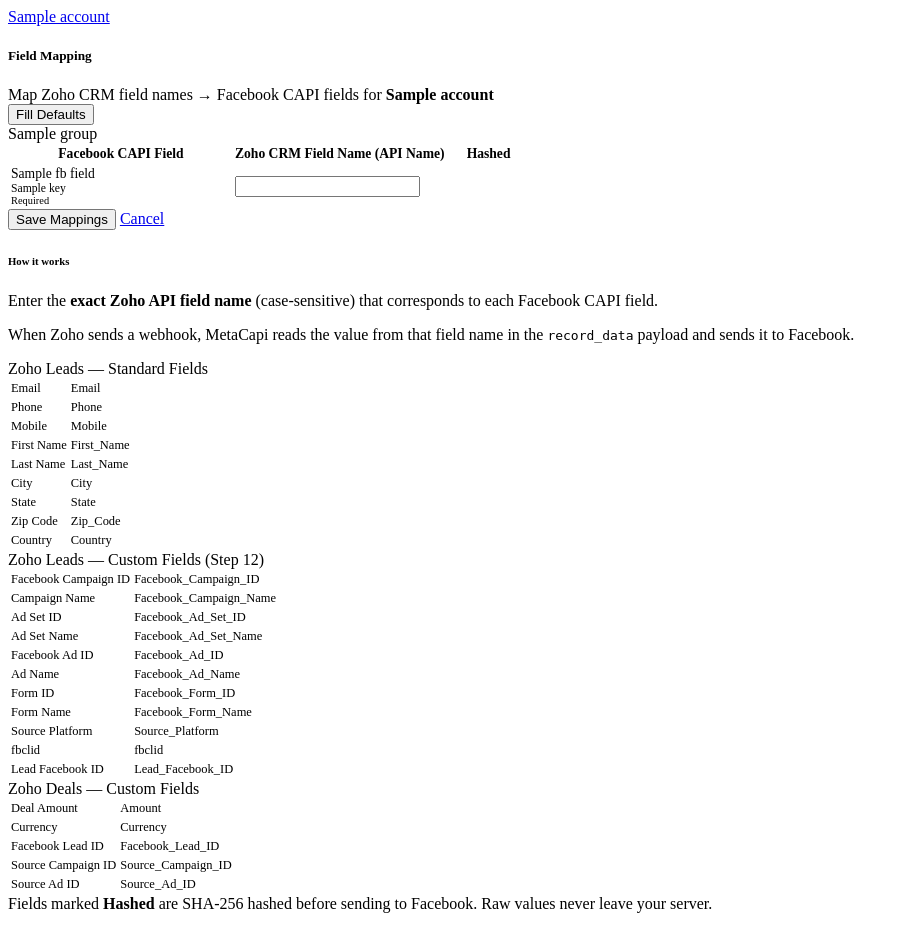
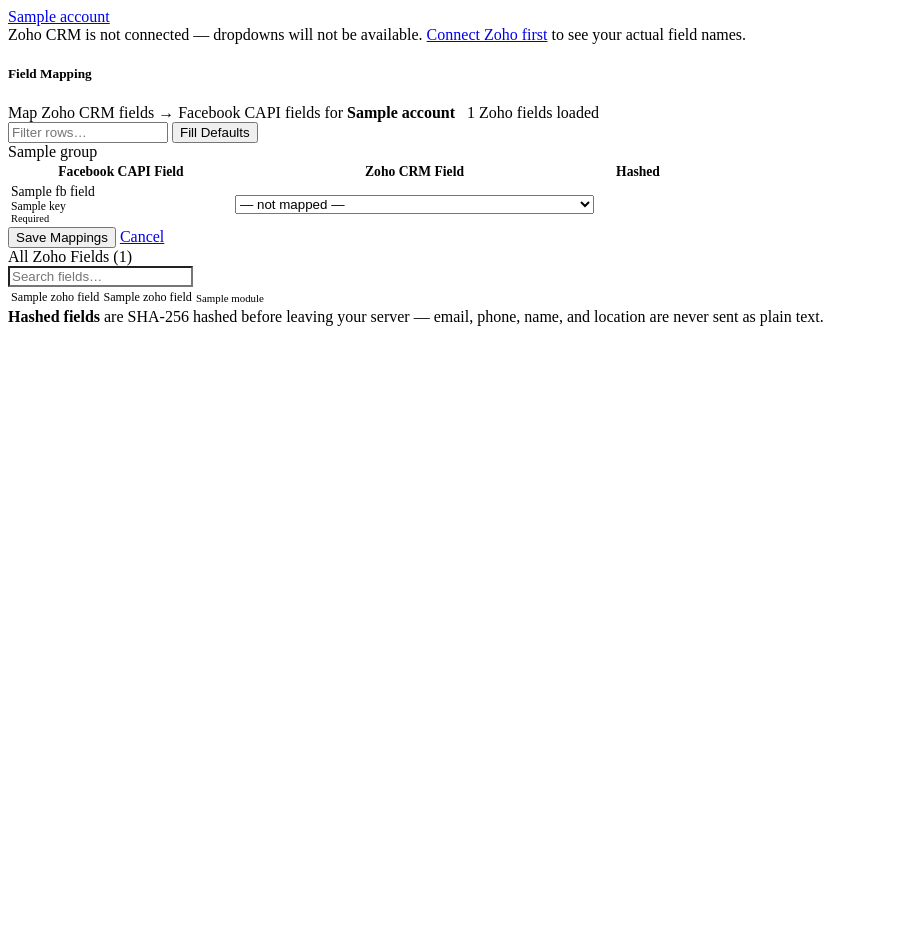
Before and after one commit to ganeshbpatil/MetaCapi, a Node project: template src/admin/views/field-mapping.ejs in a window 1280 px wide. Shown: the whole page, without its empty margins (0-909 px from the left). After the commit the page ends 326 px from the top, so only its background shows below. Run offline with Node 20 templates, Linux system fonts and the light colour scheme; the template is opened without the code that fills it: most values are stand-ins (such as "Sample title", 1, 10 or a date in 2020); some libraries are stand-ins or nearby versions.

Commit message:
feat: replace free-text Zoho field inputs with dynamic dropdowns
- New zoho-fields.js service fetches actual field list from Zoho CRM API
  for both Leads and Deals modules using the connected OAuth token
- Field mapping page now shows a <select> dropdown populated with real
  Zoho field names (label + api_name + module) — eliminates typo errors
- Right panel shows searchable list of all fetched Zoho fields
- Falls back to free-text input if Zoho is not connected
- Fill Defaults button works with both select and input fallback
- Row filter search to quickly find CAPI fields in long list

Co-Authored-By: Claude Sonnet 4.6 <noreply@anthropic.com>
Claude-Session: https://claude.ai/code/session_01YCsTqXMJma64s495PFM5rK

```diff
--- a/src/admin/views/field-mapping.ejs
+++ b/src/admin/views/field-mapping.ejs
@@ -19,40 +19,59 @@
   </div>
 <% } %>
 
+<% if (!zohoConnected) { %>
+  <div class="alert alert-warning mb-3">
+    <i class="bi bi-exclamation-triangle me-1"></i>
+    Zoho CRM is not connected — dropdowns will not be available.
+    <a href="/admin/accounts/<%= account.id %>" class="alert-link">Connect Zoho first</a> to see your actual field names.
+  </div>
+<% } else if (zohoFields.length === 0) { %>
+  <div class="alert alert-warning mb-3">
+    <i class="bi bi-exclamation-triangle me-1"></i>
+    Could not fetch Zoho fields — check your connection. Using free-text input as fallback.
+  </div>
+<% } %>
+
 <div class="d-flex align-items-center justify-content-between mb-3 flex-wrap gap-2">
   <div>
     <h5 class="fw-bold mb-1"><i class="bi bi-diagram-3 me-2"></i>Field Mapping</h5>
-    <div class="text-muted small">Map Zoho CRM field names → Facebook CAPI fields for <strong><%= account.name %></strong></div>
+    <div class="text-muted small">
+      Map Zoho CRM fields → Facebook CAPI fields for <strong><%= account.name %></strong>
+      <% if (zohoFields.length > 0) { %>
+        &nbsp;<span class="badge bg-success-subtle text-success border border-success-subtle">
+          <i class="bi bi-check-circle me-1"></i><%= zohoFields.length %> Zoho fields loaded
+        </span>
+      <% } %>
     </div>
+  </div>
+  <div class="d-flex gap-2">
+    <input type="text" id="searchFields" class="form-control form-control-sm" placeholder="Filter rows…" style="width:160px">
     <button class="btn btn-sm btn-outline-secondary" id="fillDefaultsBtn" type="button">
       <i class="bi bi-magic me-1"></i>Fill Defaults
     </button>
+  </div>
 </div>
 
 <form method="POST" action="/admin/accounts/<%= account.id %>/field-mapping/save">
 <div class="row g-4">
 
-  <!-- Left: mapping table -->
   <div class="col-lg-8">
 
     <%
     const groups = [...new Set(fbFields.map(f => f.group))];
+    const groupIcons = {
+      'User Identity':       'bi-person-fill text-primary',
+      'Facebook Attribution':'bi-meta text-primary',
+      'Campaign & Ad':       'bi-megaphone-fill text-warning',
+      'Deal / Revenue':      'bi-currency-dollar text-success',
+    };
     groups.forEach(group => {
       const fields = fbFields.filter(f => f.group === group);
     %>
-    <div class="card mb-3">
+    <div class="card mb-3 field-group">
       <div class="card-header py-2 bg-light">
         <span class="fw-semibold small">
-          <% if (group === 'User Identity') { %>
-            <i class="bi bi-person-fill me-1 text-primary"></i>
-          <% } else if (group === 'Facebook Attribution') { %>
-            <i class="bi bi-meta me-1 text-primary"></i>
-          <% } else if (group === 'Campaign & Ad') { %>
-            <i class="bi bi-megaphone-fill me-1 text-warning"></i>
-          <% } else { %>
-            <i class="bi bi-currency-dollar me-1 text-success"></i>
-          <% } %>
-          <%= group %>
+          <i class="bi <%= groupIcons[group] || 'bi-circle' %> me-1"></i><%= group %>
         </span>
       </div>
       <div class="table-responsive">
@@ -60,13 +79,13 @@
           <thead class="table-light">
             <tr>
               <th style="width:220px">Facebook CAPI Field</th>
-              <th>Zoho CRM Field Name (API Name)</th>
+              <th>Zoho CRM Field</th>
               <th style="width:80px" class="text-center">Hashed</th>
             </tr>
           </thead>
           <tbody>
             <% fields.forEach(field => { %>
-            <tr>
+            <tr class="mapping-row" data-label="<%= field.label.toLowerCase() %> <%= field.key.toLowerCase() %>">
               <td>
                 <div class="fw-semibold"><%= field.label %></div>
                 <div class="font-monospace text-muted" style="font-size:.73rem"><%= field.key %></div>
@@ -75,18 +94,37 @@
                 <% } %>
               </td>
               <td>
+                <% if (zohoFields.length > 0) { %>
+                  <select
+                    name="mapping[<%= field.key %>]"
+                    class="form-select form-select-sm token-field field-mapping-select"
+                    data-default="<%= defaultZohoNames[field.key] || '' %>"
+                  >
+                    <option value="">— not mapped —</option>
+                    <% zohoFields.forEach(zf => { %>
+                      <option
+                        value="<%= zf.api_name %>"
+                        <%= (mappings[field.key] === zf.api_name) ? 'selected' : '' %>
+                        data-module="<%= zf.module %>"
+                      >
+                        <%= zf.label %> &nbsp;·&nbsp; <% /* api name shown in option */ %><%= zf.api_name %> (<%= zf.module %>)
+                      </option>
+                    <% }); %>
+                  </select>
+                <% } else { %>
                   <input
                     type="text"
                     name="mapping[<%= field.key %>]"
                     class="form-control form-control-sm token-field field-mapping-input"
                     value="<%= mappings[field.key] || '' %>"
-                  placeholder="<%= defaultZohoNames[field.key] || '' %>"
+                    placeholder="<%= defaultZohoNames[field.key] || 'Zoho API field name' %>"
                     data-default="<%= defaultZohoNames[field.key] || '' %>"
                   >
+                <% } %>
               </td>
               <td class="text-center">
                 <% if (field.hash) { %>
-                  <span class="badge bg-primary-subtle text-primary" title="SHA-256 hashed before sending">
+                  <span class="badge bg-primary-subtle text-primary" title="SHA-256 hashed before sending to Facebook">
                     <i class="bi bi-shield-lock-fill"></i>
                   </span>
                 <% } else { %>
@@ -113,71 +151,53 @@
   <!-- Right: reference -->
   <div class="col-lg-4">
 
-    <div class="card bg-light border-0 mb-3">
-      <div class="card-body">
-        <h6 class="fw-bold mb-2"><i class="bi bi-info-circle me-1"></i>How it works</h6>
-        <p class="small text-muted mb-2">
-          Enter the <strong>exact Zoho API field name</strong> (case-sensitive) that
-          corresponds to each Facebook CAPI field.
-        </p>
-        <p class="small text-muted mb-0">
-          When Zoho sends a webhook, MetaCapi reads the value from that field name
-          in the <code>record_data</code> payload and sends it to Facebook.
-        </p>
+    <% if (zohoFields.length > 0) { %>
+    <div class="card mb-3">
+      <div class="card-header py-2 bg-light">
+        <span class="fw-semibold small"><i class="bi bi-list-ul me-1"></i>All Zoho Fields (<%= zohoFields.length %>)</span>
       </div>
-    </div>
-
-    <div class="card border-0 mb-3">
       <div class="card-body p-0">
-        <div class="section-header px-3 pt-3">Zoho Leads — Standard Fields</div>
-        <table class="table table-sm table-borderless table-hover mb-0" style="font-size:.78rem">
-          <tbody>
-            <tr><td class="text-muted ps-3">Email</td><td class="font-monospace pe-3">Email</td></tr>
-            <tr><td class="text-muted ps-3">Phone</td><td class="font-monospace pe-3">Phone</td></tr>
-            <tr><td class="text-muted ps-3">Mobile</td><td class="font-monospace pe-3">Mobile</td></tr>
-            <tr><td class="text-muted ps-3">First Name</td><td class="font-monospace pe-3">First_Name</td></tr>
-            <tr><td class="text-muted ps-3">Last Name</td><td class="font-monospace pe-3">Last_Name</td></tr>
-            <tr><td class="text-muted ps-3">City</td><td class="font-monospace pe-3">City</td></tr>
-            <tr><td class="text-muted ps-3">State</td><td class="font-monospace pe-3">State</td></tr>
-            <tr><td class="text-muted ps-3">Zip Code</td><td class="font-monospace pe-3">Zip_Code</td></tr>
-            <tr><td class="text-muted ps-3">Country</td><td class="font-monospace pe-3">Country</td></tr>
-          </tbody>
-        </table>
-
-        <div class="section-header px-3 pt-2">Zoho Leads — Custom Fields (Step 12)</div>
-        <table class="table table-sm table-borderless table-hover mb-0" style="font-size:.78rem">
-          <tbody>
-            <tr><td class="text-muted ps-3">Facebook Campaign ID</td><td class="font-monospace pe-3">Facebook_Campaign_ID</td></tr>
-            <tr><td class="text-muted ps-3">Campaign Name</td><td class="font-monospace pe-3">Facebook_Campaign_Name</td></tr>
-            <tr><td class="text-muted ps-3">Ad Set ID</td><td class="font-monospace pe-3">Facebook_Ad_Set_ID</td></tr>
-            <tr><td class="text-muted ps-3">Ad Set Name</td><td class="font-monospace pe-3">Facebook_Ad_Set_Name</td></tr>
-            <tr><td class="text-muted ps-3">Facebook Ad ID</td><td class="font-monospace pe-3">Facebook_Ad_ID</td></tr>
-            <tr><td class="text-muted ps-3">Ad Name</td><td class="font-monospace pe-3">Facebook_Ad_Name</td></tr>
-            <tr><td class="text-muted ps-3">Form ID</td><td class="font-monospace pe-3">Facebook_Form_ID</td></tr>
-            <tr><td class="text-muted ps-3">Form Name</td><td class="font-monospace pe-3">Facebook_Form_Name</td></tr>
-            <tr><td class="text-muted ps-3">Source Platform</td><td class="font-monospace pe-3">Source_Platform</td></tr>
-            <tr><td class="text-muted ps-3">fbclid</td><td class="font-monospace pe-3">fbclid</td></tr>
-            <tr><td class="text-muted ps-3">Lead Facebook ID</td><td class="font-monospace pe-3">Lead_Facebook_ID</td></tr>
-          </tbody>
-        </table>
-
-        <div class="section-header px-3 pt-2">Zoho Deals — Custom Fields</div>
-        <table class="table table-sm table-borderless table-hover mb-0" style="font-size:.78rem">
-          <tbody>
-            <tr><td class="text-muted ps-3">Deal Amount</td><td class="font-monospace pe-3">Amount</td></tr>
-            <tr><td class="text-muted ps-3">Currency</td><td class="font-monospace pe-3">Currency</td></tr>
-            <tr><td class="text-muted ps-3">Facebook Lead ID</td><td class="font-monospace pe-3">Facebook_Lead_ID</td></tr>
-            <tr><td class="text-muted ps-3">Source Campaign ID</td><td class="font-monospace pe-3">Source_Campaign_ID</td></tr>
-            <tr><td class="text-muted ps-3">Source Ad ID</td><td class="font-monospace pe-3">Source_Ad_ID</td></tr>
+        <input type="text" id="zohoFieldSearch" class="form-control form-control-sm border-0 border-bottom rounded-0"
+          placeholder="Search fields…" style="border-radius:0!important">
+        <div style="max-height:320px;overflow-y:auto">
+          <table class="table table-sm table-hover mb-0" style="font-size:.76rem">
+            <tbody id="zohoFieldList">
+              <% zohoFields.forEach(zf => { %>
+              <tr class="zoho-field-row" data-name="<%= zf.api_name.toLowerCase() %> <%= zf.label.toLowerCase() %>">
+                <td class="ps-3 text-muted"><%= zf.label %></td>
+                <td class="font-monospace pe-2"><%= zf.api_name %></td>
+                <td class="pe-2 text-muted" style="font-size:.68rem"><%= zf.module %></td>
+              </tr>
+              <% }); %>
             </tbody>
           </table>
         </div>
       </div>
+    </div>
+    <% } else { %>
+    <div class="card bg-light border-0 mb-3">
+      <div class="card-body">
+        <h6 class="fw-bold mb-2"><i class="bi bi-info-circle me-1"></i>Common Zoho Field API Names</h6>
+        <table class="table table-sm table-borderless mb-0" style="font-size:.78rem">
+          <tbody>
+            <tr><td class="text-muted">Email</td><td class="font-monospace">Email</td></tr>
+            <tr><td class="text-muted">Mobile</td><td class="font-monospace">Mobile</td></tr>
+            <tr><td class="text-muted">First Name</td><td class="font-monospace">First_Name</td></tr>
+            <tr><td class="text-muted">Last Name</td><td class="font-monospace">Last_Name</td></tr>
+            <tr><td class="text-muted">City</td><td class="font-monospace">City</td></tr>
+            <tr><td class="text-muted">State</td><td class="font-monospace">State</td></tr>
+            <tr><td class="text-muted">Campaign ID</td><td class="font-monospace">Facebook_Campaign_ID</td></tr>
+            <tr><td class="text-muted">Ad ID</td><td class="font-monospace">Facebook_Ad_ID</td></tr>
+            <tr><td class="text-muted">Deal Amount</td><td class="font-monospace">Amount</td></tr>
+          </tbody>
+        </table>
+      </div>
+    </div>
+    <% } %>
 
     <div class="alert alert-info small mb-0">
       <i class="bi bi-shield-lock-fill me-1"></i>
-      Fields marked <strong>Hashed</strong> are SHA-256 hashed before sending to Facebook.
-      Raw values never leave your server.
+      <strong>Hashed fields</strong> are SHA-256 hashed before leaving your server — email, phone, name, and location are never sent as plain text.
     </div>
 
   </div>
@@ -186,11 +206,37 @@
 </form>
 
 <script>
+// Fill Defaults button
 document.getElementById('fillDefaultsBtn').addEventListener('click', () => {
-  document.querySelectorAll('.field-mapping-input').forEach(input => {
-    if (!input.value && input.dataset.default) {
-      input.value = input.dataset.default;
+  // selects
+  document.querySelectorAll('.field-mapping-select').forEach(sel => {
+    if (sel.value === '' && sel.dataset.default) {
+      const opt = [...sel.options].find(o => o.value === sel.dataset.default);
+      if (opt) sel.value = sel.dataset.default;
     }
   });
+  // text inputs (fallback)
+  document.querySelectorAll('.field-mapping-input').forEach(inp => {
+    if (!inp.value && inp.dataset.default) inp.value = inp.dataset.default;
   });
+});
+
+// Filter mapping rows
+document.getElementById('searchFields').addEventListener('input', function () {
+  const q = this.value.toLowerCase();
+  document.querySelectorAll('.mapping-row').forEach(row => {
+    row.style.display = !q || row.dataset.label.includes(q) ? '' : 'none';
+  });
+});
+
+// Search inside Zoho field list panel
+const zohoSearch = document.getElementById('zohoFieldSearch');
+if (zohoSearch) {
+  zohoSearch.addEventListener('input', function () {
+    const q = this.value.toLowerCase();
+    document.querySelectorAll('.zoho-field-row').forEach(row => {
+      row.style.display = !q || row.dataset.name.includes(q) ? '' : 'none';
+    });
+  });
+}
 </script>
```
Also changed, not shown: src/admin/routes/field-mapping.js (+16 -3 lines), src/services/zoho-fields.js (added, +70 -0 lines). Lines whose indentation alone changed are shown as unchanged.
